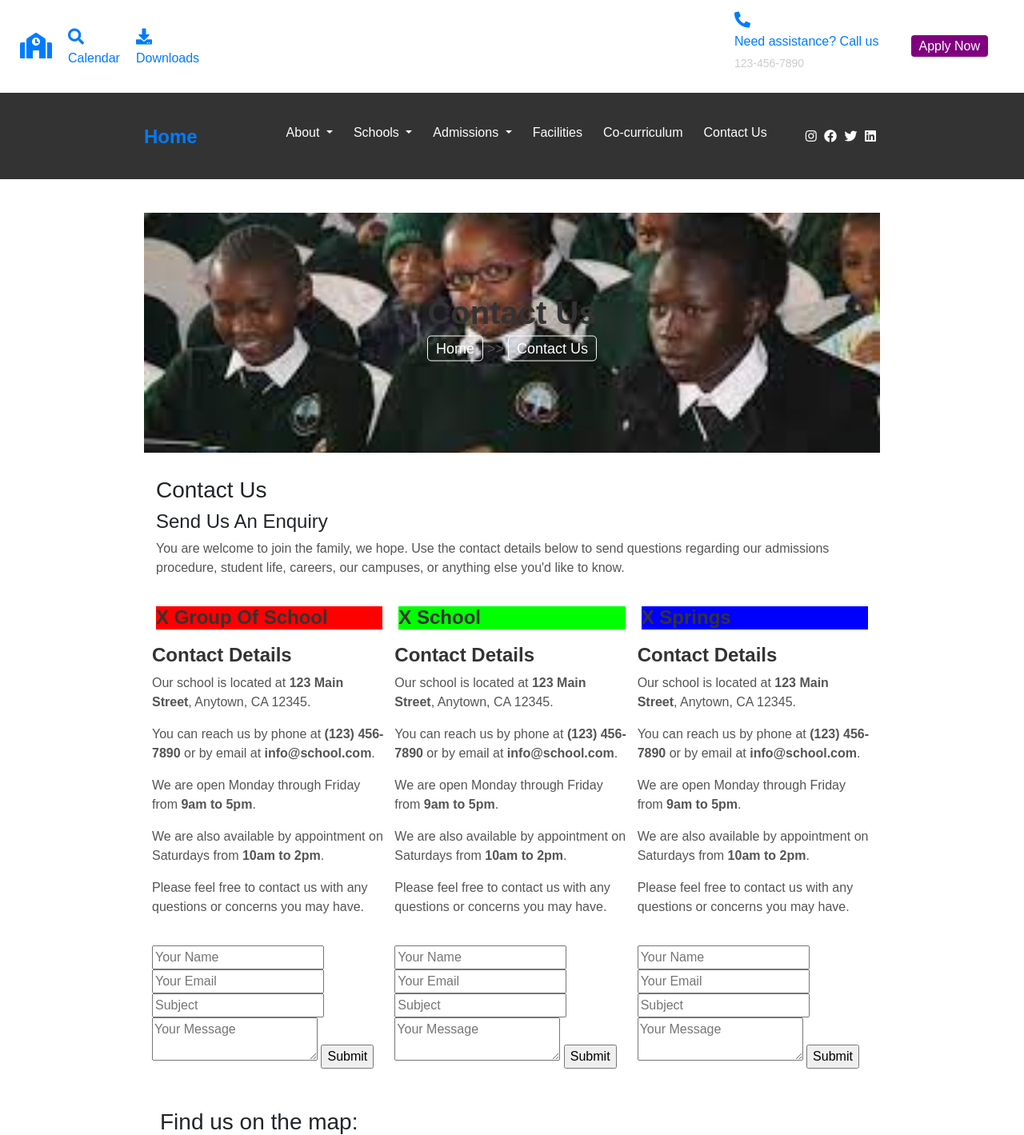
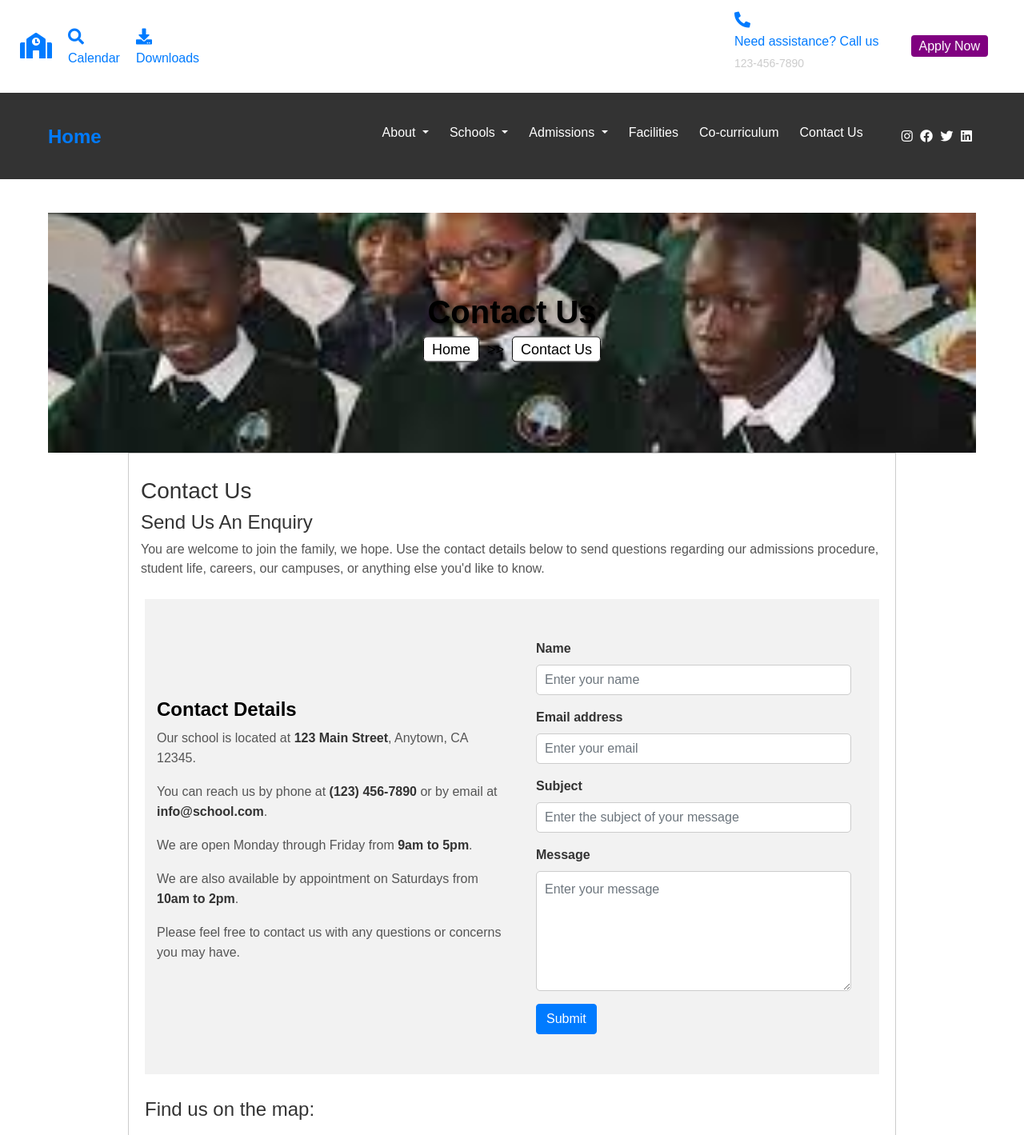
Before and after one commit to Ogachi254/school, a Django app: page /contact/ in a window 1280 px wide. Shown: the top 1419 px of the page at 80% size. Run offline with Django 4.2, Linux system fonts and the light colour scheme; some libraries are stand-ins or nearby versions.

Commit message:
footer and contact.html completed

```diff
--- a/pages/templates/contact.html
+++ b/pages/templates/contact.html
@@ -4,10 +4,17 @@
 
 {% block content %}
 <style>
+  body {
+    font-family: sans-serif;
+    font-size: 16px;
+    color: #333;
+  }
+
   .row {
     display: flex;
     justify-content: center;
     align-items: center;
+    flex-wrap: wrap;
   }
 
   .column {
@@ -17,15 +24,23 @@
 
   .contact-info {
     margin-bottom: 30px;
+    background-color: #f2f2f2;
+    padding: 20px;
   }
 
   .contact-map {
     margin-bottom: 30px;
   }
 
+  .contact-map iframe {
+    border: 1px solid #ccc;
+  }
+
   .contact-hours,
   .contact-directions {
     margin-top: 30px;
+    background-color: #f2f2f2;
+    padding: 20px;
   }
 
   .contact-banner {
@@ -58,28 +73,34 @@
   }
 
   .contact-banner-title {
+    color: #000;
     font-size: 40px;
     font-family: sans-serif;
     font-weight: 600;
+    text-shadow: 2px 2px 4px rgba(0, 0, 0, 0.5);
   }
 
   .contact-banner-navigation {
+    color: #000;
     font-size: 18px;
     font-family: sans-serif;
     font-weight: 300;
+    margin-top: 10px;
   }
 
   .contact-banner-link {
-  color: #fff;
+    color: #000;
+    background-color: #fff;
+    border: 1px solid #000;
     text-decoration: none;
-  border: 1px solid #fff;
     padding: 5px 10px;
     border-radius: 5px;
+    margin: 0 5px;
   }
 
   .contact-banner-link:hover {
-  background-color: #fff;
-  color: #000;
+    background-color: #000;
+    color: #fff;
   }
 
   @media (max-width: 768px) {
@@ -98,63 +119,83 @@
     }
   }
 
-.container {
+  .ccontainer {
     max-width: 960px;
     margin: 0 auto;
     padding: 20px;
+    background-color: #fff;
+    border: 1px solid #ccc;
   }
 
-.container h2 {
+  .ccontainer h2 {
     margin-top: 0;
-}
-.title1 {
-  background-color: #ff0000;
+    color: #000;
+    font-size: 24px;
   }
 
-.title2 {
-  background-color: #00ff00;
+  .contact-info p {
+    line-height: 1.6;
   }
 
-.title3 {
-  background-color: #0000ff;
+  .contact-info b {
+    color: #333;
   }
 
-.title4,
-.title5,
-.title6 {
-  background-color: #cccccc;
+  form .form-group label {
+    font-weight: bold;
+    color: #333;
   }
 
-/* Add the following styles for the content */
-
-.content1,
-  .content2,
-  .content3 {
-    display: none;
+  form .form-group input,
+  form .form-group textarea {
+    width: 100%;
     padding: 10px;
-    background-color: #f2f2f2;
-    width: 100%;
-    max-width: 960px;
-    margin: 0 auto;
+    font-size: 16px;
+    border-radius: 5px;
+    border: 1px solid #ccc;
+    margin-bottom: 10px;
   }
 
-  .active {
-    display: block;
-    width: 100%;
+  form .form-group textarea {
+    height: 150px;
   }
 
-.column:hover .title1,
-.column:hover .title2,
-.column:hover .title3 {
+  form button {
+    padding: 10px 20px;
+    font-size: 18px;
+    background-color: #4caf50;
+    color: #fff;
+    border: none;
+    border-radius: 5px;
     cursor: pointer;
-  color: #fff;
   }
 
-.column:hover .title4,
-.column:hover .title5,
-.column:hover .title6 {
-  cursor: pointer;
+  form button:hover {
+    background-color: #45a049;
   }
+
+  .contact-map h3 {
+    font-size: 24px;
+    color: #333;
+    margin-bottom: 20px;
+  }
+
+  .contact-hours h2,
+  .contact-directions h2 {
+    font-size: 24px;
+    color: #000;
+    margin-bottom: 20px;
+  }
+
+  .contact-hours p,
+  .contact-directions p {
+    line-height: 1.6;
+  }
+
+  .contact-hours b {
+    color: #333;
+  }
+
 </style>
 
 <div class="contact-banner">
@@ -170,7 +211,7 @@
   </div>
 </div>
 
-<div class="container">
+<div class="ccontainer">
   <div class="row">
     <div class="column">
       <h3>Contact Us</h3>
@@ -178,10 +219,8 @@
       <p>You are welcome to join the family, we hope. Use the contact details below to send questions regarding our admissions procedure, student life, careers, our campuses, or anything else you'd like to know.</p>
     </div>
   </div>
+
   <div class="contact-info">
-    <div class="row">
-      <div class="column">
-        <h2 class="title1">X Group Of School</h2>
     <div class="row">
       <div class="column">
         <h2>Contact Details</h2>
@@ -202,108 +241,31 @@
         </p>
       </div>
       <div class="column">
-                <form action="/contact" method="post">
-                  <input type="text" name="name" placeholder="Your Name">
-                  <input type="email" name="email" placeholder="Your Email">
-                  <input type="text" name="subject" placeholder="Subject">
-                  <textarea name="message" placeholder="Your Message"></textarea>
-                  <input type="submit" value="Submit">
-                </form>
+        <div class="container">
+          <form action="" method="POST">
+            {% csrf_token %}
+            <div class="form-group">
+              <label for="name">Name</label>
+              <input type="text" class="form-control" id="name" name="name" placeholder="Enter your name">
             </div>
+            <div class="form-group">
+              <label for="email">Email address</label>
+              <input type="email" class="form-control" id="email" name="email" placeholder="Enter your email">
             </div>
+            <div class="form-group">
+              <label for="subject">Subject</label>
+              <input type="text" class="form-control" id="subject" name="subject" placeholder="Enter the subject of your message">
             </div>
-      <div class="column">
-        <h2 class="title2">X School</h2>
-        <div class="row">
-            <div class="column">
-                <h2>Contact Details</h2>
-                <p>
-                  Our school is located at <b>123 Main Street</b>, Anytown, CA 12345.
-                </p>
-                <p>
-                  You can reach us by phone at <b>(123) 456-7890</b> or by email at <b>info@school.com</b>.
-                </p>
-                <p>
-                  We are open Monday through Friday from <b>9am to 5pm</b>.
-                </p>
-                <p>
-                  We are also available by appointment on Saturdays from <b>10am to 2pm</b>.
-                </p>
-                <p>
-                  Please feel free to contact us with any questions or concerns you may have.
-                </p>
+            <div class="form-group">
+              <label for="message">Message</label>
+              <textarea class="form-control" id="message" name="message" rows="5" placeholder="Enter your message"></textarea>
             </div>
-              <div class="column">
-                <form action="/contact" method="post">
-                  <input type="text" name="name" placeholder="Your Name">
-                  <input type="email" name="email" placeholder="Your Email">
-                  <input type="text" name="subject" placeholder="Subject">
-                  <textarea name="message" placeholder="Your Message"></textarea>
-                  <input type="submit" value="Submit">
-                </form>
-              </div>
-        </div>
-      </div>
-      <div class="column">
-        <h2 class="title3">X Springs</h2>
-        <div class="row">
-            <div class="column">
-                <h2>Contact Details</h2>
-                <p>
-                  Our school is located at <b>123 Main Street</b>, Anytown, CA 12345.
-                </p>
-                <p>
-                  You can reach us by phone at <b>(123) 456-7890</b> or by email at <b>info@school.com</b>.
-                </p>
-                <p>
-                  We are open Monday through Friday from <b>9am to 5pm</b>.
-                </p>
-                <p>
-                  We are also available by appointment on Saturdays from <b>10am to 2pm</b>.
-                </p>
-                <p>
-                  Please feel free to contact us with any questions or concerns you may have.
-                </p>
-              </div>
-              <div class="column">
-                <form action="/contact" method="post">
-                  <input type="text" name="name" placeholder="Your Name">
-                  <input type="email" name="email" placeholder="Your Email">
-                  <input type="text" name="subject" placeholder="Subject">
-                  <textarea name="message" placeholder="Your Message"></textarea>
-                  <input type="submit" value="Submit">
+            <button type="submit" class="btn btn-primary">Submit</button>
           </form>
         </div>
       </div>
     </div>
   </div>
-  </div>
-
-  <script>
-    document.addEventListener('DOMContentLoaded', function () {
-      var title1 = document.querySelector('.title1');
-      var title2 = document.querySelector('.title2');
-      var title3 = document.querySelector('.title3');
-
-      title1.addEventListener('click', function () {
-        title1.parentElement.classList.add('active');
-        title2.parentElement.classList.remove('active');
-        title3.parentElement.classList.remove('active');
-      });
-
-      title2.addEventListener('click', function () {
-        title1.parentElement.classList.remove('active');
-        title2.parentElement.classList.add('active');
-        title3.parentElement.classList.remove('active');
-      });
-
-      title3.addEventListener('click', function () {
-        title1.parentElement.classList.remove('active');
-        title2.parentElement.classList.remove('active');
-        title3.parentElement.classList.add('active');
-      });
-    });
-  </script>
 
   <div class="contact-map">
     <h3>Find us on the map:</h3>
@@ -335,5 +297,4 @@
     </div>
   </div>
 </div>
-</div>
 {% endblock %}
```
Lines whose indentation alone changed are shown as unchanged.
